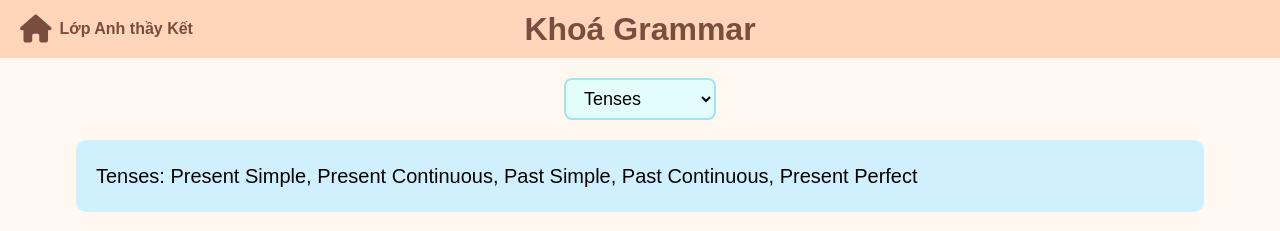
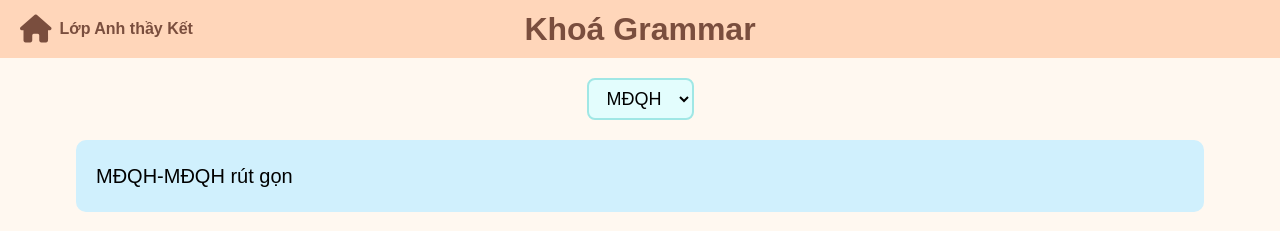
Before and after one commit to ketng91/grammar, a plain HTML site: page index.html in a window 1280 px wide. Shown: the top 231 px of the page. Drawn offline with Linux system fonts and the light colour scheme.

Commit message:
Add files via upload

```diff
--- a/index.html
+++ b/index.html
@@ -192,40 +192,25 @@ button:hover, button:active { background-color: #ffb3ba; transform: translateY(-
 <script>
 /* ===== DATA ===== */
 const grammarData = {
-  "Tenses": "Tenses: Present Simple, Present Continuous, Past Simple, Past Continuous, Present Perfect",
-  "Conditionals": "Conditionals: Zero, First, Second, Third",
-  "Passive Voice": "Passive Voice: am/is/are + past participle, was/were + past participle, will be + past participle",
-  "Reported Speech": "Reported Speech: Statements, Questions, Commands",
-  "Modal Verbs": "Modal Verbs: can, could, may, might, must, should, would, will"
+  "MĐQH": "MĐQH-MĐQH rút gọn",
 };
 
 const driveLinks = {
-  "Tenses": "https://docs.google.com/document/d/your-doc-id/preview",
-  "Conditionals": "https://docs.google.com/document/d/your-doc-id/preview",
-  "Passive Voice": "https://docs.google.com/document/d/your-doc-id/preview",
-  "Reported Speech": "https://docs.google.com/document/d/your-doc-id/preview",
-  "Modal Verbs": "https://docs.google.com/document/d/your-doc-id/preview"
+  "MĐQH": "https://docs.google.com/document/d/1c3aJf7_Gioxha_NpwOJW5d8Crfo07V5y/preview",
 };
 
 const exercises = {
-  "Tenses":[
+  "MĐQH":[
     {q:"I ___ (eat) breakfast every morning.", a:"eat"},
     {q:"They ___ (play) football right now.", a:"are playing"}
   ],
-  "Conditionals":[
-    {q:"If it rains tomorrow, I ___ (stay) home.", a:"will stay"},
-    {q:"If I had money, I ___ (travel) the world.", a:"would travel"}
-  ]
 };
 
 const dataByTopic = {
-  "Tenses":[
+  "MĐQH":[
     {vn:"Tôi ăn sáng mỗi ngày.", parts:[{vn:"Tôi", en:"I", color:"green"},{vn:"ăn sáng", en:"eat breakfast", color:"blue"}], full:"I eat breakfast every day."},
     {vn:"Họ đang chơi bóng đá.", parts:[{vn:"Họ", en:"They", color:"green"},{vn:"đang chơi bóng đá", en:"are playing football", color:"blue"}], full:"They are playing football."}
   ],
-  "Conditionals":[
-    {vn:"Nếu trời mưa, tôi sẽ ở nhà.", parts:[{vn:"Nếu trời mưa", en:"If it rains", color:"green"},{vn:"tôi sẽ ở nhà", en:"I will stay home", color:"blue"}], full:"If it rains, I will stay home."}
-  ]
 };
 
 let currentTopic = Object.keys(dataByTopic)[0];
@@ -243,7 +228,7 @@ topicSelect.value = currentTopic;
 function loadContent(){
   // Grammar
   document.getElementById("grammarContainer").innerText = grammarData[currentTopic];
-  document.getElementById("driveFrame").src = driveLinks[currentTopic];
+  document.getElementById("driveFrame").src = driveLinks[currentTopic] || "";
 
   // Bài tập điền từ
   const box=document.getElementById("exercise");
@@ -315,10 +300,22 @@ topicSelect.addEventListener("change",(e)=>{
 });
 
 /* ===== ENTER SUBMIT ===== */
-document.getElementById("fullAnswer").addEventListener("keydown",(e)=>{if(e.key==="Enter"){e.preventDefault(); document.getElementById("submitBtn").click();}});
+document.getElementById("fullAnswer").addEventListener("keydown",(e)=>{
+  if(e.key==="Enter"){e.preventDefault(); document.getElementById("submitBtn").click();}
+});
 
 /* ===== PHÁO HOA ===== */
-function firework(){for(let i=0;i<25;i++){const conf=document.createElement("div");conf.className="confetti";conf.style.setProperty("--x",(Math.random()-.5)*600+"px");conf.style.setProperty("--y",(Math.random()-.5)*600+"px");conf.style.backgroundColor=`hsl(${Math.random()*360},90%,60%)`;document.body.appendChild(conf);setTimeout(()=>conf.remove(),900);}}
+function firework(){
+  for(let i=0;i<25;i++){
+    const conf=document.createElement("div");
+    conf.className="confetti";
+    conf.style.setProperty("--x",(Math.random()-.5)*600+"px");
+    conf.style.setProperty("--y",(Math.random()-.5)*600+"px");
+    conf.style.backgroundColor=`hsl(${Math.random()*360},90%,60%)`;
+    document.body.appendChild(conf);
+    setTimeout(()=>conf.remove(),900);
+  }
+}
 
 /* ===== LOAD INIT ===== */
 loadContent();
```
